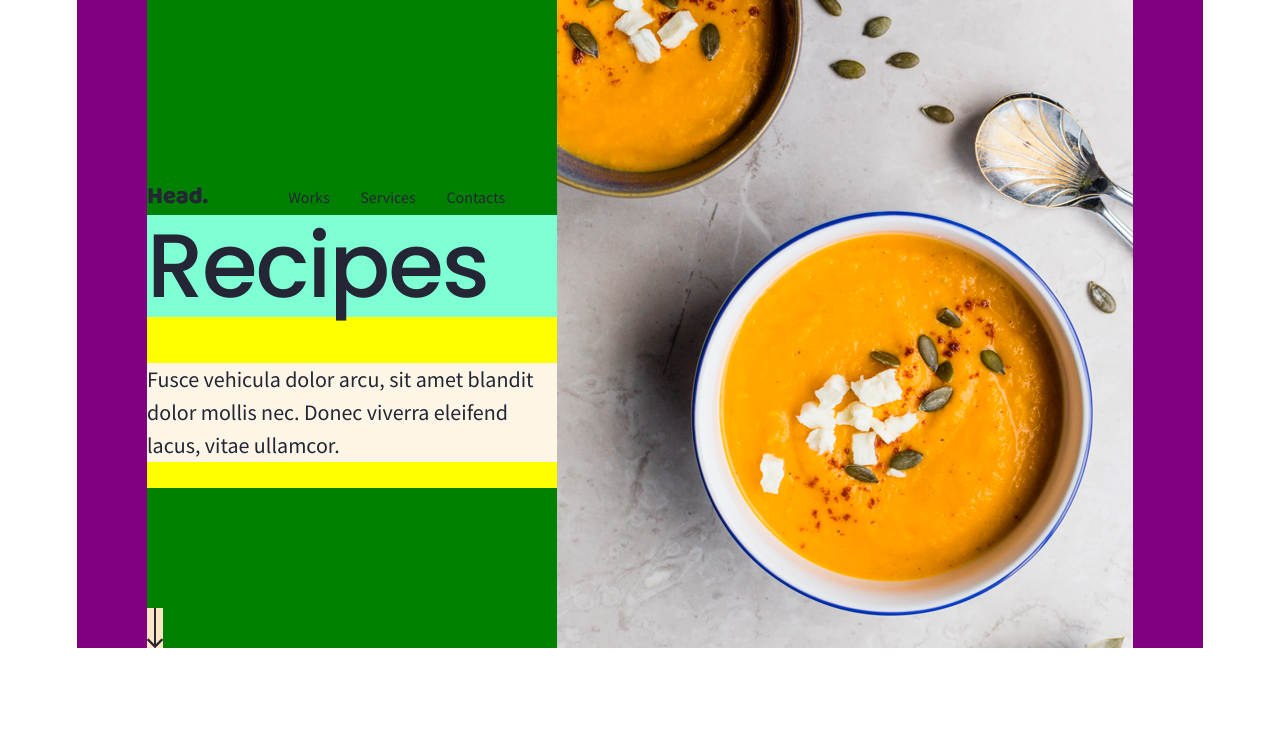
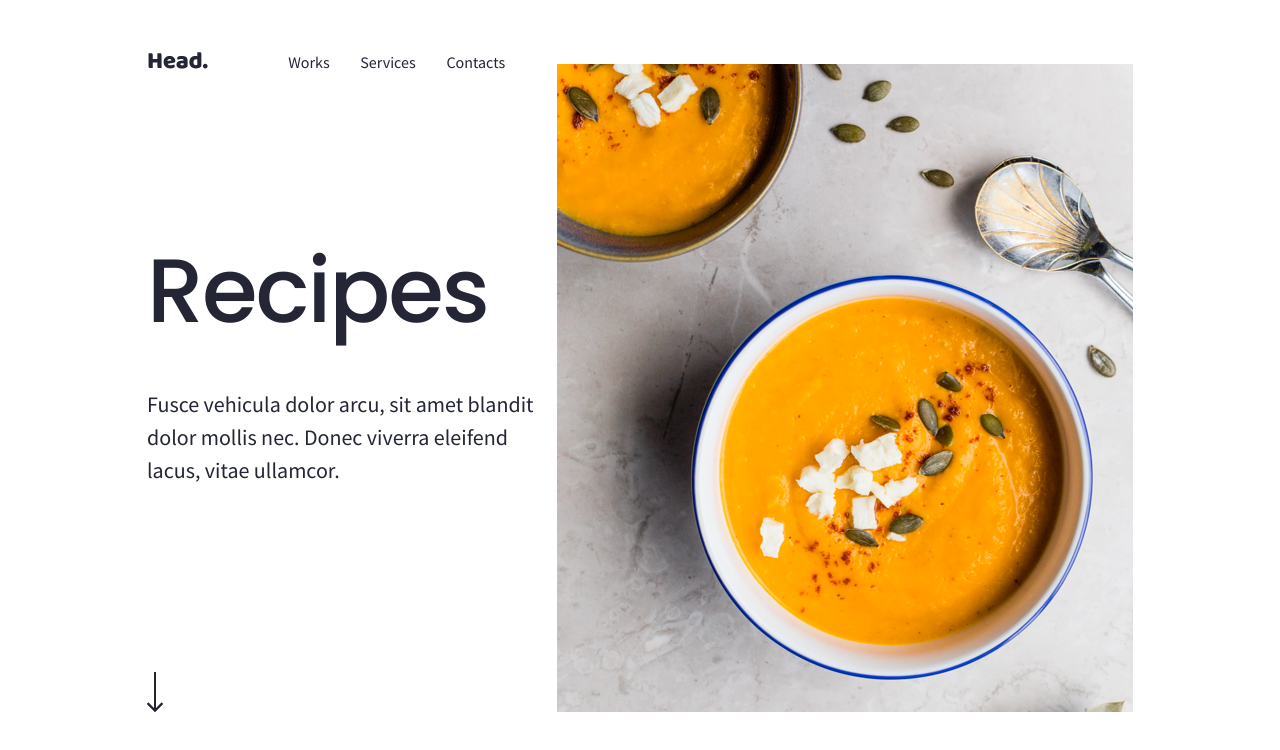
Before and after one commit to linneaandersson1/responsive_designs, a plain HTML site: page index.html in a window 1280 px wide. Drawn offline with Linux system fonts and the light colour scheme.

Commit message:
desktop page done

```diff
--- a/styles/index.css
+++ b/styles/index.css
@@ -1,11 +1,13 @@
 body {
     margin-left: 6vw;
     margin-right: 6vw;
+    margin-top: 5vw;
 }
 
 .nav {
     display: flex;
     justify-content: center;
+    margin-top: -20px;
 }
 
 .nav__container {
@@ -36,7 +38,6 @@ body {
 }
 
 .header {
-    background-color: purple;
     display: flex;
     flex-direction: row;
     justify-content: center;
@@ -44,21 +45,18 @@ body {
 }
 
 .header__container {
-    background-color: green;
     display: flex;
     flex-direction: column;
-    justify-content: flex-end;
+    justify-content: space-between;
 }
 
 .header__text {
-    background-color: yellow;
     display: flex;
     flex-direction: column;
     justify-content: space-between;
 }
 
 .header__heading {
-    background-color: aquamarine;
     font-family: 'Poppins';
     font-style: normal;
     font-weight: 500;
@@ -71,7 +69,6 @@ body {
 }
 
 .header__paragraph {
-    background-color: oldlace;
     font-family: 'Source Sans Pro';
     font-style: normal;
     font-weight: 400;
@@ -85,19 +82,19 @@ body {
 }
 
 .header__arrowbox {
-    min-height: 160px;
+    /* min-height: 160px; */
     display: flex;
     align-items: flex-end;
 }
 
-.header__arrow {
+/* .header__arrow {
     background-color: bisque;
-}
+} */
 
-.header__hero {
+/* .header__hero {
     background-color: azure;
-}
+} */
 
-.header__heroimg {
+/* .header__heroimg {
     background-color: darksalmon;
-}
+} */
```
